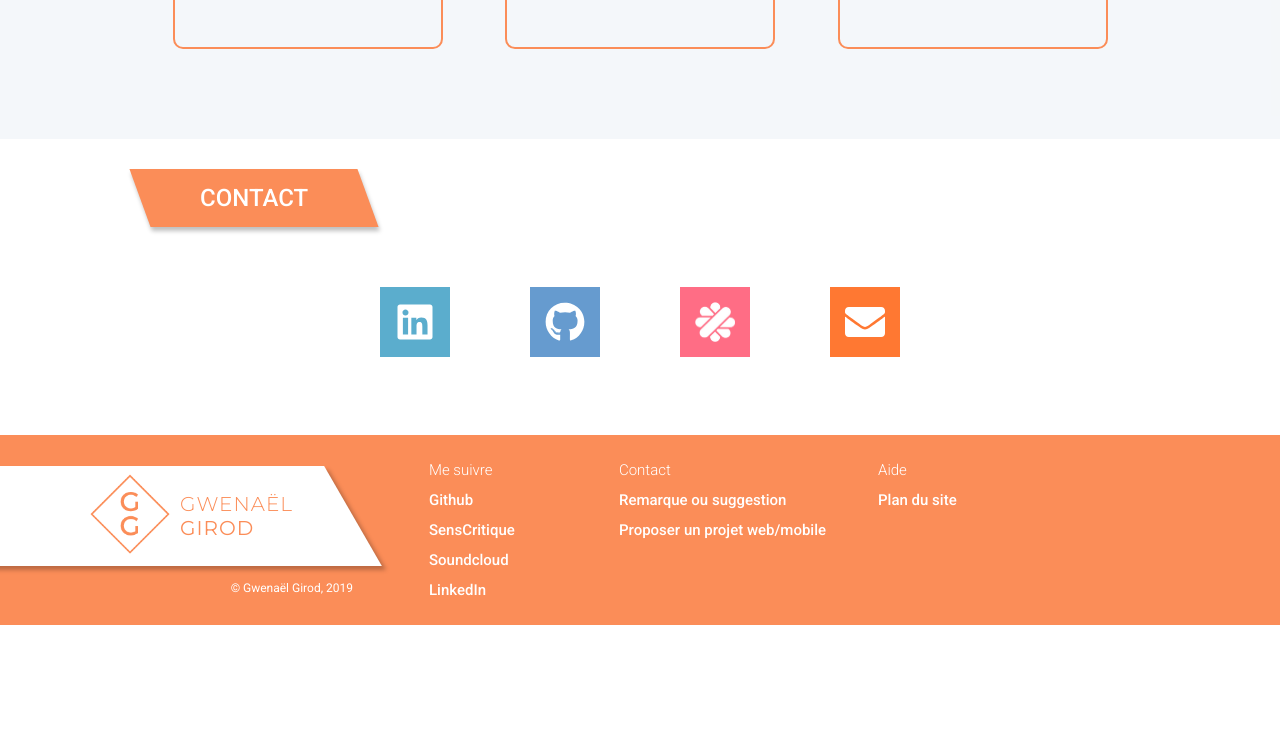
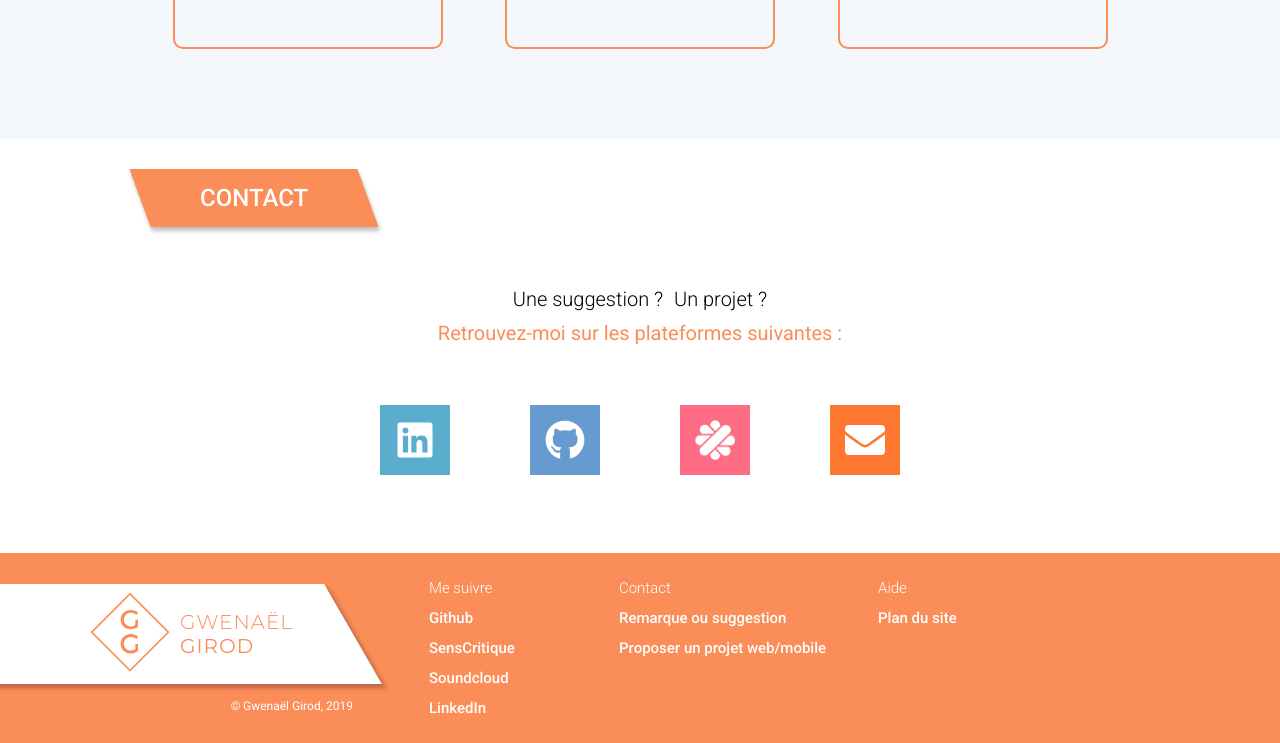
Before and after one commit to Dogson/gwenaelgirod.com, a Gatsby site: page /pro in a window 1280 px wide. Shown: the part 1663-2406 px from the top of the page. Before the commit the page ends 2288 px from the top, so only its background shows below. Built offline with nearby package versions, Linux system fonts and the light colour scheme; Gatsby itself is replaced by a stand-in of ours.

Commit message:
Various stying

```diff
--- a/src/components/header/header.js
+++ b/src/components/header/header.js
@@ -31,7 +31,7 @@ const Header = () => (
                 <div className={styles.menuNav}>
                     <MenuLink route="/" name="Accueil"/>
                     <MenuLink route="/blog/" name="Blog"/>
-                    <MenuLink route="/pro/" name="Profil professionnel"/>
+                    <MenuLink route="/pro/" name="Profil pro"/>
                     {/*<MenuLink route="/contact/" name="Contact"/>*/}
                 </div>
             </div>
--- a/src/components/header/header.module.scss
+++ b/src/components/header/header.module.scss
@@ -85,6 +85,9 @@
         font-size: $size-normal;
         border-bottom: 3px solid rgba(0, 0, 0, 0);
         opacity: 0.9;
+        text-transform: uppercase;
+        font-weight: $weight-light;
+        letter-spacing: 1px;
 
         &:hover {
           opacity: 1;
@@ -93,7 +96,7 @@
       }
 
       .menuLinkActive {
-        //font-weight: $font-regular;
+        font-weight: $weight-regular;
         border-bottom: 3px solid $background-primary;
         opacity: 1;
       }
--- a/src/pages/pro.js
+++ b/src/pages/pro.js
@@ -183,9 +183,13 @@ const SkillsSection3 = ({isVisible}) => {
 
 
 const ContactBody = ({isVisible}) => {
-    let classNames = cx(styles.contactContainer, {[styles.visible]: isVisible});
+    let classNames = cx(styles.mainContactContainer, {[styles.visible]: isVisible});
     return <div className={classNames}>
-
+        <div className={styles.subtitle}>
+            <span>Une suggestion ?</span> <span>Un projet ? </span>
+            <span style={{display: "block"}}><strong>Retrouvez-moi sur les plateformes suivantes :</strong></span>
+        </div>
+        <div className={styles.contactContainer}>
             <a className={styles.contactIconContainer} href="https://www.linkedin.com/in/ggirod/" target="_blank"
                rel="noopener noreferrer">
                 <div className={styles.wrapper}>
@@ -218,7 +222,7 @@ const ContactBody = ({isVisible}) => {
                 </div>
                 <div className={styles.description}>COURRIEL</div>
             </a>
-
+        </div>
     </div>
 };
 
--- a/src/pages/pro.module.scss
+++ b/src/pages/pro.module.scss
@@ -143,7 +143,6 @@
     margin: 20px 0 20px 0;
 
 
-
     p {
       font-weight: $weight-light;
       text-align: justify;
@@ -257,6 +256,22 @@
   }
 }
 
+.mainContactContainer {
+  .subtitle {
+    text-align: center;
+    font-size: $size-big;
+    font-weight: $weight-light;
+    margin-bottom: 60px;
+
+    span {
+      opacity: 0;
+      margin: 10px 3px;
+    }
+
+    strong {
+      color: $color-main;
+    }
+  }
 
   .contactContainer {
     @extend .flexRow;
@@ -360,28 +375,51 @@
         }
       }
     }
+  }
 
   &.visible {
 
+    .subtitle {
+      span {
+        &:first-of-type {
+          opacity: 1;
+          transition: all 0.3s linear;
+        }
+
+        &:nth-of-type(2) {
+          opacity: 1;
+          transition: all 0.3s linear 0.3s;
+        }
+
+        &:nth-of-type(3) {
+          opacity: 1;
+          transition: all 0.3s linear 0.8s;
+        }
+      }
+    }
+
     .contactIconContainer {
-      transform: translateX(0);
       opacity: 0.8;
 
       &:first-child {
-        transition: all 0.21s linear;
+        transform: translateX(0);
+        transition: all 0.21s linear 1.2s;
       }
 
       &:nth-child(2) {
-        transition: all 0.35s linear;
+        transform: translateX(0);
+        transition: all 0.35s linear 1.2s;
       }
 
       &:nth-child(3) {
-        transition: all 0.5s linear;
+        transform: translateX(0);
+        transition: all 0.5s linear 1.2s;
 
       }
 
       &:nth-child(4) {
-        transition: all 0.62s linear;
+        transform: translateX(0);
+        transition: all 0.62s linear 1.2s;
       }
     }
   }
```
Lines whose indentation alone changed are shown as unchanged.
